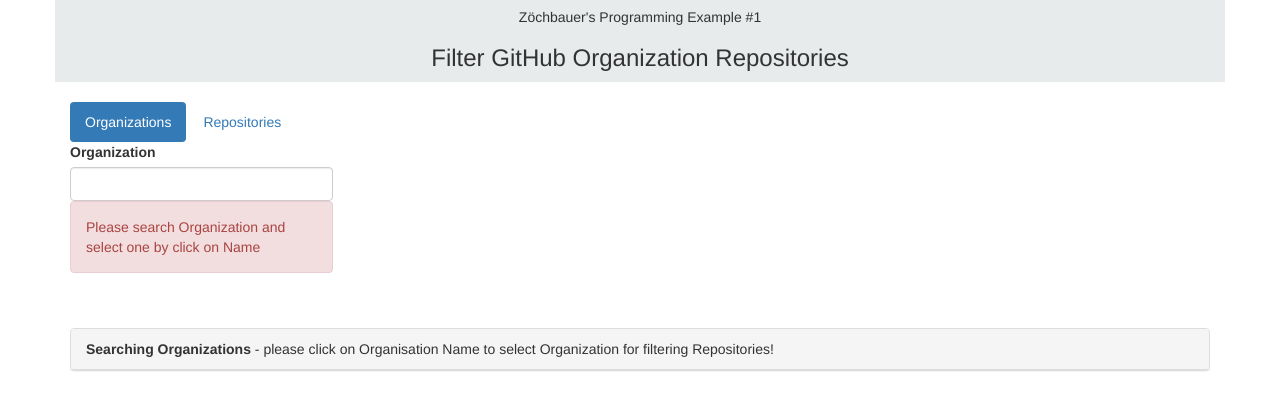
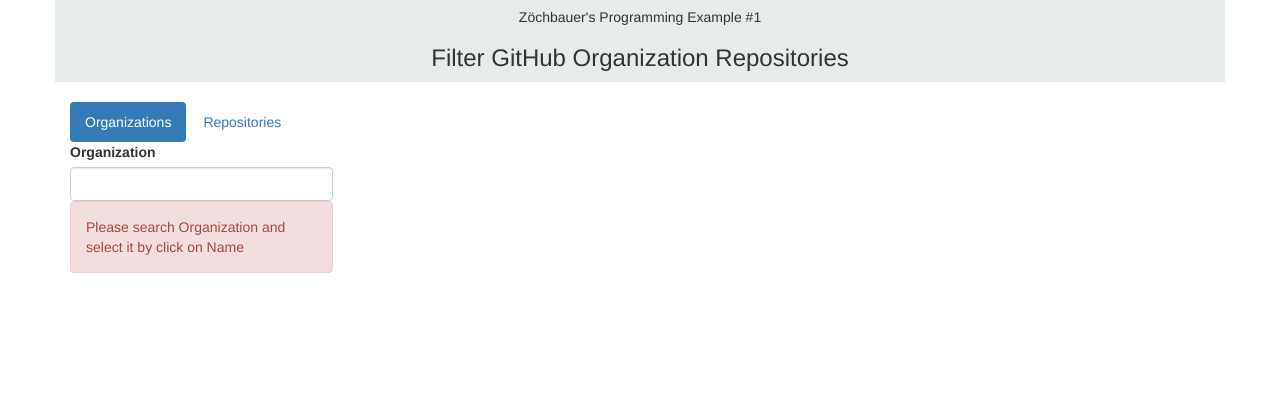
Before and after one commit to zoechbauer/ng-list-github-repos, an Angular app: page /org/api in a window 1280 px wide. Shown: the top 410 px of the page. Built offline with nearby package versions, Linux system fonts and the light colour scheme.

Commit message:
Some layout enhancements

```diff
--- a/src/app/list-github-repos/list-github-repos.component.html
+++ b/src/app/list-github-repos/list-github-repos.component.html
@@ -168,15 +168,16 @@
 <div class="row" *ngIf="errors">
   <div class="col-xs-12">
     <div class="panel panel-danger">
-      <div class="panel-heading">Please change the entered Organization!</div>
+      <div class="panel-heading">No Repositories found!</div>
       <div class="panel-body">
         There are no repositories for the selected
         <strong>Organization {{ searchOrg }}</strong> available!
         <br />
         <br />
         <em>
-          Or you pressed the Filter Button to often. <br />Github only allows a
-          limited number of api calls per hour (e.g. 60 per hour).
+          Or you used this function to often.<br />Github only allows a
+          <strong>limited number of api calls per hour</strong> (e.g. 60 calls
+          per hour).<br />Please try it later again.
         </em>
       </div>
     </div>
--- a/src/app/list-github-repos/list-github-repos.component.ts
+++ b/src/app/list-github-repos/list-github-repos.component.ts
@@ -37,7 +37,6 @@
     // store selected organization in org search field
     this.githubService.selectedOrg.subscribe((selectedOrg) => {
       this.searchOrg = selectedOrg;
-      console.log('subscribe to selectedOrg', selectedOrg, this.searchOrg);
     });
 
     // github api is called in a loop until all records of the organization are received
@@ -57,7 +56,6 @@
               this.repos.push(...repos);
             } else {
               this.searchText = this.searchTextOld;
-              console.log('repos at end', this.repos);
             }
             this.errors = false;
             console.log(
--- a/src/app/list-organizations/list-organizations.component.html
+++ b/src/app/list-organizations/list-organizations.component.html
@@ -14,13 +14,13 @@
         (ngModelChange)="filterOrganization($event)"
       />
       <div class="alert alert-danger" *ngIf="!org.valid">
-        Please search Organization and select one by click on Name
+        Please search Organization and select it by click on Name
       </div>
     </div>
   </form>
 </div>
 <br />
-<div class="row">
+<div class="row" [hidden]="!searchFinished">
   <div class="col-md-12">
     <div class="panel panel-default">
       <div class="panel-heading" *ngIf="!allOrgs">
--- a/src/app/list-organizations/list-organizations.component.ts
+++ b/src/app/list-organizations/list-organizations.component.ts
@@ -25,6 +25,7 @@
   // show if all organizations of selection are displayed
   allOrgs = true;
   totalCountSelectedOrg = 0;
+  searchFinished = false;
 
   constructor(private githubService: GithubService, private router: Router) {}
 
@@ -43,6 +44,7 @@
       (totalCount) => {
         this.totalCountSelectedOrg = totalCount;
         this.allOrgs = totalCount < 100 ? true : false;
+        this.searchFinished = true;
       }
     );
   }
--- a/src/app/pipes/filter.pipe.ts
+++ b/src/app/pipes/filter.pipe.ts
@@ -24,7 +24,6 @@
         }
       } else {
         // how to compare Dates?
-        // console.log(propField, searchField);
         if (propField > searchField) {
           filteredArr.push(element);
         }
--- a/src/app/service/github.service.ts
+++ b/src/app/service/github.service.ts
@@ -55,7 +55,7 @@
         break;
     }
     url = baseUrl + query;
-    console.log(url);
+    console.log('url', url);
     return url;
   }
 
```
